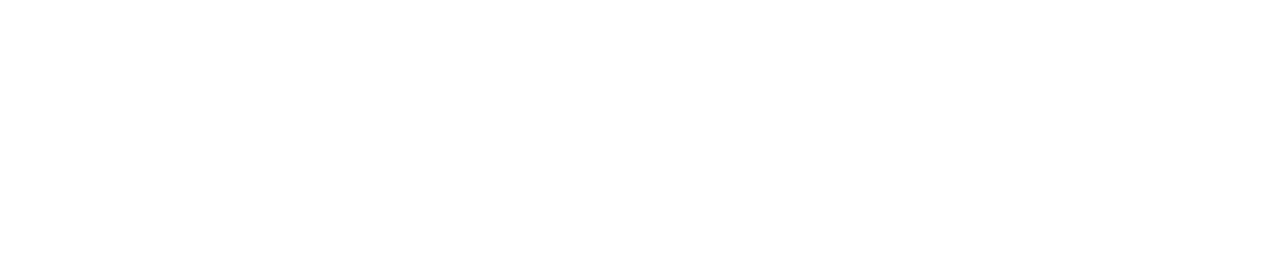
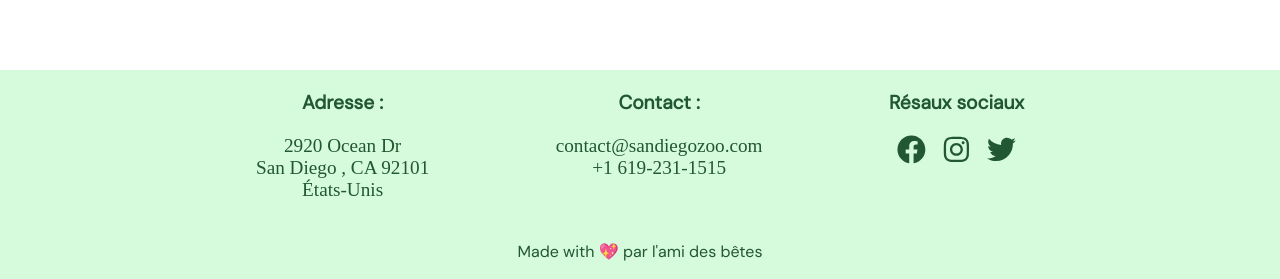
Before and after one commit to Axelastach/wild-zoo, a React (Vite) app in the folder wild-zoo/: page / in a window 1280 px wide. Shown: the part 826-1105 px from the top of the page. Before the commit the page ends 800 px from the top, so only its background shows below. Built offline with nearby package versions, Linux system fonts and the light colour scheme; a web font is replaced by a local one.

Commit message:
footer terminéé

```diff
--- a/wild-zoo/src/App.css
+++ b/wild-zoo/src/App.css
@@ -21,6 +21,8 @@
 h1,
 h2,
 h3,
+h4,
+p,
 a {
   font-family: 'DM Sans', sans-serif;
 }
--- a/wild-zoo/src/App.jsx
+++ b/wild-zoo/src/App.jsx
@@ -2,6 +2,7 @@
 import Navbar from './components/navbar/Navbar'
 import './App.css';
 import AnimalList from './components/navbar/animal-cards-home/AnimalList';
+import Footer from './components/footer/Footer';
 
 function App() {
   // const [count, setCount] = useState(0)
@@ -10,6 +11,7 @@
     <div className="App">
       <Navbar/>
       <AnimalList/>
+      <Footer/>
 
 
     </div>
--- /dev/null
+++ b/wild-zoo/src/components/footer/Footer.css
@@ -0,0 +1,48 @@
+.Footer{
+    height: 20vh;
+    background-color: var(--second-color);
+    display: flex;
+    flex-direction: column;
+    margin-top: 100px;
+
+}
+.footer-column-container{
+    display: flex;
+    justify-content: space-between;
+    width: 60%;
+    margin: auto;
+
+}
+.footer-column{
+    color:var(--main-color);
+    text-align: center;
+    font-size: 1.2em;
+    display: flex;
+    flex-direction: column;
+
+
+}
+.footer-column h4{
+    padding-top: 20px;
+    padding-bottom: 20px;
+}
+
+.social-links{
+    display: flex;
+    justify-content: space-around;
+    font-size: 1.5em;
+
+
+}
+.social-links a:hover{
+    color:var(--fourth-color)
+}
+
+.greetings{
+    color:var(--main-color);
+    background-color: var(--second-color);
+    text-align: center;
+    padding-bottom: 20px;
+    padding-top: 40px;
+
+}
--- /dev/null
+++ b/wild-zoo/src/components/footer/Footer.jsx
@@ -0,0 +1,45 @@
+import React from 'react'
+import './Footer.css'
+import { FaFacebook, FaInstagram, FaTwitter } from 'react-icons/fa';
+
+
+
+function Footer() {
+    return (
+        <div className='Footer'>
+            <div className='footer-column-container'>
+                <div className='footer-column footer-column-adress'>
+                    <h4>Adresse : </h4>
+                    <span>2920 Ocean Dr</span>
+                    <span>San Diego , CA 92101</span>
+                    <span>États-Unis</span>
+                </div>
+                <div className='footer-column fotter-column-contact'>
+                    <h4>Contact : </h4>
+                    <span>contact@sandiegozoo.com</span>
+                    <span>+1 619-231-1515</span>
+
+                </div>
+                <div className='footer-column footer-column-social'>
+                    <h4>Résaux sociaux</h4>
+                    <div className='social-links'>
+                       <a> <FaFacebook /></a>
+                       <a> <FaInstagram /></a>
+                       <a><FaTwitter /></a>
+                    </div>
+
+
+
+                </div>
+
+
+
+            </div>
+            <p className='greetings'>Made with 💖 par l'ami des bêtes</p>
+
+        </div>
+
+    )
+}
+
+export default Footer
--- a/wild-zoo/src/components/navbar/animal-cards-home/Animal.css
+++ b/wild-zoo/src/components/navbar/animal-cards-home/Animal.css
@@ -1,6 +1,6 @@
 .animal-img{
     width: 20vw;
-    height: 50vh;
+    height: 60vh;
     object-fit: cover;
 }
 
```
